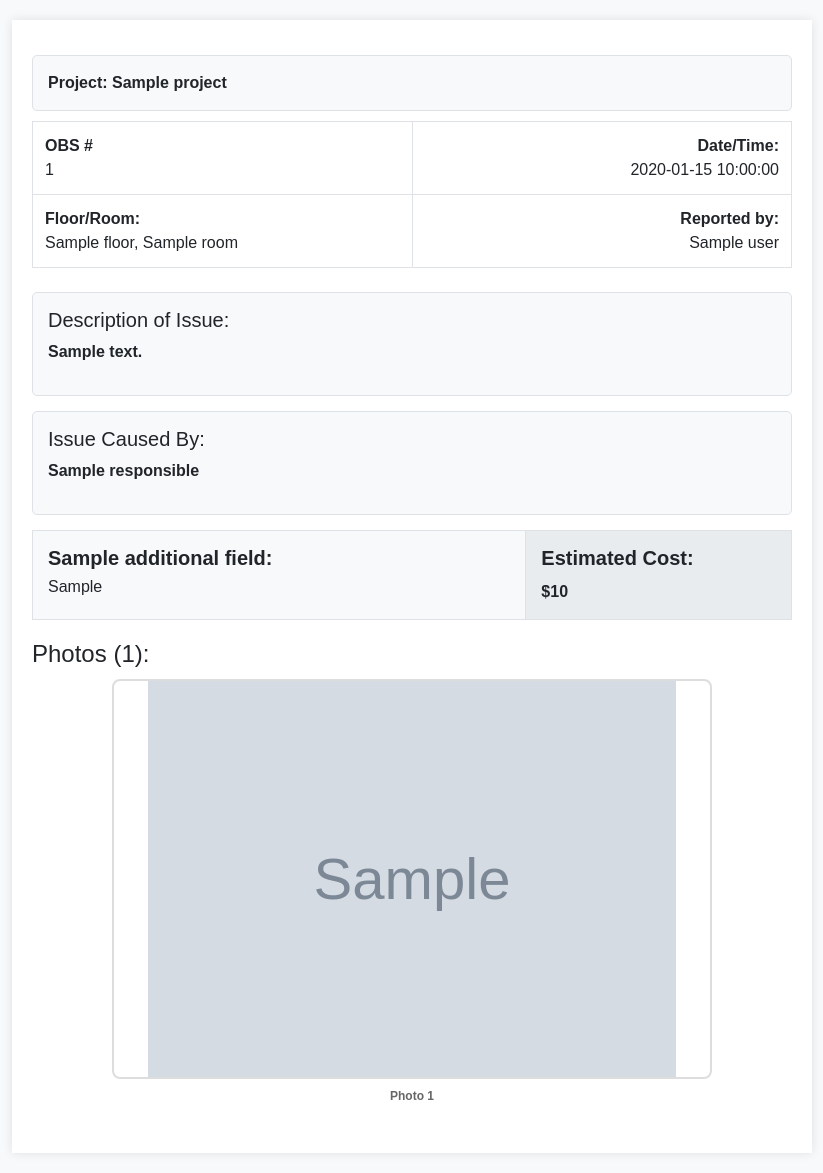
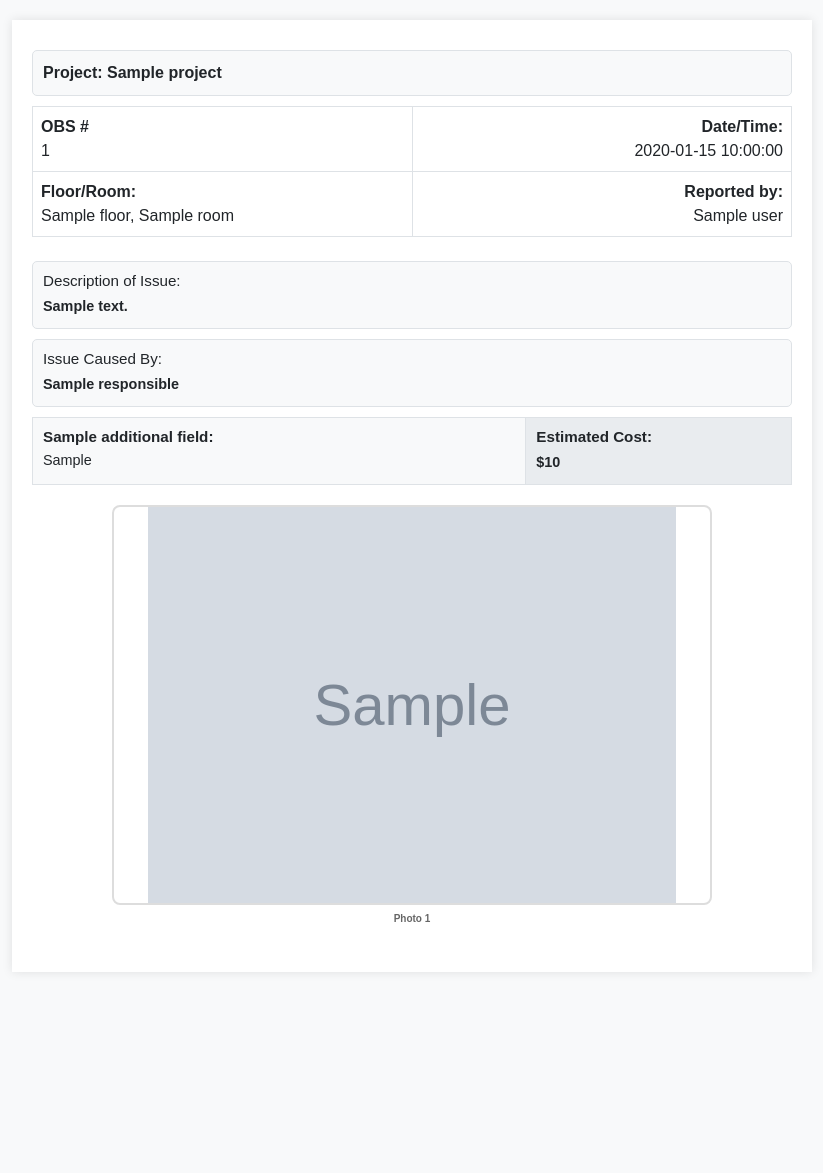
Before and after one commit to Will-Pike/Schnurr-App, a Flask app: template templates/report.html in a window 1280 px wide. Shown: the whole page, without its empty margins (228-1051 px from the left). After the commit the page ends 922 px from the top, so only its background shows below. Run offline with Flask 3, Linux system fonts and the light colour scheme; the template is opened without the code that fills it: most values are stand-ins (such as "Sample title", 1, 10 or a date in 2020); grey boxes marked "Sample" are stand-in pictures; some libraries are stand-ins or nearby versions.

Commit message:
Improve report generation stability and layout

```diff
--- a/app.py
+++ b/app.py
@@ -12,6 +12,7 @@ import platform
 app = Flask(__name__)
 
 CONFIG_FILE = 'app_config.json'
+REPORT_JOB_TIMEOUT = int(os.environ.get('REPORT_JOB_TIMEOUT', '7200'))
 
 def load_config():
     if os.path.exists(CONFIG_FILE):
@@ -185,7 +186,7 @@ def generate_report():
             func='generate_pdf.generate_report_for_project',
             args=(project,),
             job_id=job_id,
-            timeout=1800  # 30 minutes (for large reports with 200+ PDFs)
+            timeout=REPORT_JOB_TIMEOUT
         )
         return jsonify({"job_id": job_id}), 202
     except Exception as e:
@@ -257,7 +258,7 @@ def generate_reports():
             func='generate_pdf.generate_both_reports',
             args=(project, start_date, end_date),
             job_id=job_id,
-            timeout=1800  # 30 minutes (for large reports with 200+ PDFs)
+            timeout=REPORT_JOB_TIMEOUT
         )
         return jsonify({"job_id": job_id}), 202
     except Exception as e:
@@ -272,6 +273,9 @@ def reports_status(job_id):
     except Exception:
         return jsonify({"status": "not_found"}), 404
 
+    csv_path = job.meta.get('csv_path') if job.meta else None
+    csv_url = f"/download_csv_report/{job_id}" if csv_path else None
+
     if job.is_finished:
         result = job.result
         return jsonify({
@@ -281,7 +285,7 @@ def reports_status(job_id):
         })
     elif job.is_failed:
         error_message = str(job.exc_info) if job.exc_info else "Unknown error"
-        return jsonify({"status": "failed", "error": error_message})
+        return jsonify({"status": "failed", "error": error_message, "csv_url": csv_url})
     else:
         # Get progress information from job metadata
         total = job.meta.get('total', 0)
@@ -298,7 +302,8 @@ def reports_status(job_id):
             "progress": progress,
             "processed": processed,
             "total": total,
-            "phase": status
+            "phase": status,
+            "csv_url": csv_url
         })
 
 @app.route('/download_pdf_report/<job_id>')
@@ -318,8 +323,12 @@ def download_csv_report(job_id):
     """Download CSV report"""
     try:
         job = Job.fetch(job_id, connection=redis_conn)
-        result = job.result
-        csv_path = result['csv_path']
+        if job.is_finished and job.result:
+            csv_path = job.result['csv_path']
+        else:
+            csv_path = job.meta.get('csv_path')
+        if not csv_path:
+            return "CSV report not found or not ready.", 404
         return send_file(csv_path, as_attachment=True, download_name=os.path.basename(csv_path))
     except Exception as e:
         print(f"Error downloading CSV: {e}")
--- a/generate_pdf.py
+++ b/generate_pdf.py
@@ -1,9 +1,11 @@
 import os
+import platform
 import shutil
 import tempfile
 import requests
 import gspread
 import pdfkit
+from PIL import Image, ImageFile
 from PyPDF2 import PdfMerger
 from jinja2 import Environment, FileSystemLoader
 from oauth2client.service_account import ServiceAccountCredentials
@@ -25,16 +27,39 @@ import io
 from googleapiclient.http import MediaIoBaseUpload
 import time
 
-# Uncomment this line for Linux or MacOS local environment:
-WKHTMLTOPDF_PATH = "/usr/bin/wkhtmltopdf"
-# For Windows local environment, use the following line instead:
-# WKHTMLTOPDF_PATH = "C:/Program Files/wkhtmltopdf/bin/wkhtmltopdf.exe"
+if platform.system().lower().startswith("win"):
+    os.environ.setdefault("QT_QPA_PLATFORM", "offscreen")
+
+env_wkhtmltopdf = os.environ.get("WKHTMLTOPDF_PATH")
+if env_wkhtmltopdf:
+    WKHTMLTOPDF_PATH = env_wkhtmltopdf
+elif platform.system().lower().startswith("win"):
+    WKHTMLTOPDF_PATH = "C:/Program Files/wkhtmltopdf/bin/wkhtmltopdf.exe"
+else:
+    WKHTMLTOPDF_PATH = "/usr/bin/wkhtmltopdf"
 SERVICE_FILE = "./service-account.json"
 SPREADSHEET_ID = "16xuo0Uuyku5qD5Ul6VDO86I3rVSFzUedgVXMKfUv5CE"
 PDFKIT_CONFIG = pdfkit.configuration(wkhtmltopdf=WKHTMLTOPDF_PATH)
+PDFKIT_OPTIONS = {
+    'enable-local-file-access': None,
+    'quiet': '',
+    'disable-smart-shrinking': '',
+    'no-stop-slow-scripts': ''
+}
 
 # Debug mode - set to False in production to avoid filling disk
 DEBUG_HTML = os.getenv('DEBUG_HTML', 'False').lower() == 'true'
+
+IMAGE_MAX_DIM = int(os.getenv('REPORT_IMAGE_MAX_DIM', '1600'))
+IMAGE_JPEG_QUALITY = int(os.getenv('REPORT_IMAGE_JPEG_QUALITY', '75'))
+ImageFile.LOAD_TRUNCATED_IMAGES = True
+
+def compress_image(image_path):
+    with Image.open(image_path) as img:
+        if img.mode not in ("RGB", "L"):
+            img = img.convert("RGB")
+        img.thumbnail((IMAGE_MAX_DIM, IMAGE_MAX_DIM), Image.LANCZOS)
+        img.save(image_path, format="JPEG", quality=IMAGE_JPEG_QUALITY, optimize=True)
 
 # Google Drive folder ID where photos should be uploaded
 DRIVE_FOLDER_ID = "1J0vCCtKs2nBvL0cZFuye_FtGKjk7ZkEFZwgqtaHtRx_ygPItIuz5eiegm_FyWvQl866QR-bC"
@@ -152,6 +177,11 @@ def generate_report_for_project(project, start_date=None, end_date=None):
                             with open(temp_img_path, 'wb') as f:
                                 shutil.copyfileobj(response.raw, f)
 
+                            try:
+                                compress_image(temp_img_path)
+                            except Exception as e:
+                                print(f"⚠️ Image compression failed for OBS {record['obs_number']}, photo {photo_idx+1}: {e}")
+
                             # Add the file path to the list
                             record["photo_paths"].append(f"file:///{temp_img_path.replace(os.sep, '/')}")
                             print(f"✅ Downloaded photo {photo_idx+1} for OBS {record['obs_number']}")
@@ -172,10 +202,7 @@ def generate_report_for_project(project, start_date=None, end_date=None):
                     html_content,
                     output_file,
                     configuration=PDFKIT_CONFIG,
-                    options={
-                        'enable-local-file-access': None,
-                        'quiet': ''  # Disable quiet mode to see actual errors
-                    }
+                    options=PDFKIT_OPTIONS
                 )
                 pdf_files.append(output_file)
 
@@ -400,8 +427,22 @@ def generate_csv_for_project(project, start_date=None, end_date=None):
 
 def generate_both_reports(project, start_date, end_date):
     """Generate both PDF and CSV reports for a project with date range"""
+    job = get_current_job() if get_current_job else None
+
+    if job:
+        job.meta['status'] = 'generating_csv'
+        job.meta['last_updated'] = time.time()
+        job.save_meta()
+
+    csv_path = generate_csv_for_project(project, start_date, end_date)
+
+    if job:
+        job.meta['csv_path'] = csv_path
+        job.meta['status'] = 'generating_pdfs'
+        job.meta['last_updated'] = time.time()
+        job.save_meta()
+
     pdf_path = generate_report_for_project(project, start_date, end_date)
-    csv_path = generate_csv_for_project(project, start_date, end_date)
 
     return {
         'pdf_path': pdf_path,
--- a/requirements.txt
+++ b/requirements.txt
@@ -11,3 +11,4 @@ rq==1.15.1
 google-api-python-client==2.116.0
 google-auth-httplib2==0.2.0
 google-auth-oauthlib==1.2.0
+Pillow==10.2.0
--- a/templates/report.html
+++ b/templates/report.html
@@ -28,9 +28,9 @@
       color: #6c757d;
     }
     .issue-box, .cost-box {
-      padding: 15px;
+      padding: 10px;
       border-radius: 5px;
-      margin: 15px 0;
+      margin: 10px 0;
       border: 1px solid #dee2e6;
       font-weight: bold;
     }
@@ -41,6 +41,14 @@
     .cost-box {
       background-color: #e9ecef;
       font-weight: bold;
+    }
+    .issue-box h5, .cost-box h5 {
+      font-size: 0.95rem;
+      margin: 0 0 6px 0;
+    }
+    .issue-box p, .cost-box p {
+      font-size: 0.9rem;
+      margin: 0;
     }
     @media print {
       body {
@@ -107,8 +115,8 @@
 
     .photo-container p {
       text-align: center;
-      font-size: 12px;
-      margin: 8px 0;
+      font-size: 10px;
+      margin: 6px 0;
       font-weight: bold;
       color: #666;
     }
@@ -124,23 +132,23 @@
           <span>{{ record.project }}</span>
         </div>
 
-        <table style="width:100%; border-collapse:collapse; margin-bottom:20px;">
+        <table style="width:100%; border-collapse:collapse; margin-bottom:12px;">
           <tr>
-            <td style="border:1px solid #dee2e6; padding:12px; width:50%;">
+            <td style="border:1px solid #dee2e6; padding:8px; width:50%;">
               <strong>OBS #</strong><br>
               {{ record.obs_number }}
             </td>
-            <td style="border:1px solid #dee2e6; padding:12px; width:50%; text-align:right;">
+            <td style="border:1px solid #dee2e6; padding:8px; width:50%; text-align:right;">
               <strong>Date/Time:</strong><br>
               {{ record.date }}
             </td>
           </tr>
           <tr>
-            <td style="border:1px solid #dee2e6; padding:12px;">
+            <td style="border:1px solid #dee2e6; padding:8px;">
               <strong>Floor/Room:</strong><br>
               {{ record.floor }}{% if record.floor and record.room %}, {% endif %}{{ record.room }}
             </td>
-            <td style="border:1px solid #dee2e6; padding:12px; text-align:right;">
+            <td style="border:1px solid #dee2e6; padding:8px; text-align:right;">
               <strong>Reported by:</strong><br>
               {{ record.user }}
             </td>
@@ -159,19 +167,19 @@
       </div>
 
       {% if record.additional_fields %}
-      <table style="width:100%; border-collapse:collapse; margin:15px 0;">
+      <table style="width:100%; border-collapse:collapse; margin:10px 0;">
         <tr>
-          <td style="border:1px solid #dee2e6; background-color:#f8f9fa; padding:15px; width:65%; vertical-align:top;">
+          <td style="border:1px solid #dee2e6; background-color:#f8f9fa; padding:10px; width:65%; vertical-align:top;">
             {% for field_name, field_value in record.additional_fields.items() %}
-            <div style="margin-bottom:{{ '0' if loop.last else '15px' }};">
-              <h5 style="margin:0 0 5px 0; font-weight:bold;">{{ field_name }}:</h5>
-              <p style="margin:0;">{{ field_value }}</p>
+            <div style="margin-bottom:{{ '0' if loop.last else '10px' }};">
+              <h5 style="margin:0 0 4px 0; font-weight:bold; font-size:0.95rem;">{{ field_name }}:</h5>
+              <p style="margin:0; font-size:0.9rem;">{{ field_value }}</p>
             </div>
             {% endfor %}
           </td>
-          <td style="border:1px solid #dee2e6; background-color:#e9ecef; padding:15px; width:35%; vertical-align:top;">
-            <h5 style="margin:0 0 10px 0; font-weight:bold;">Estimated Cost:</h5>
-            <p style="margin:0; font-weight:bold;">${{ record.cost }}</p>
+          <td style="border:1px solid #dee2e6; background-color:#e9ecef; padding:10px; width:35%; vertical-align:top;">
+            <h5 style="margin:0 0 6px 0; font-weight:bold; font-size:0.95rem;">Estimated Cost:</h5>
+            <p style="margin:0; font-weight:bold; font-size:0.9rem;">${{ record.cost }}</p>
           </td>
         </tr>
       </table>
@@ -184,7 +192,6 @@
 
       {% if record.photo_paths and record.photo_paths|length > 0 %}
       <div class="photos-section">
-        <h4>Photos ({{ record.photo_paths|length }}):</h4>
         <div class="photo-grid {% if record.photo_paths|length == 1 %}single-photo{% elif record.photo_paths|length == 2 %}two-photos{% else %}multiple-photos{% endif %}">
           {% for photo_path in record.photo_paths %}
           <div class="photo-container">
```
Also changed, not shown: templates/index.html (+15 -1 lines).
